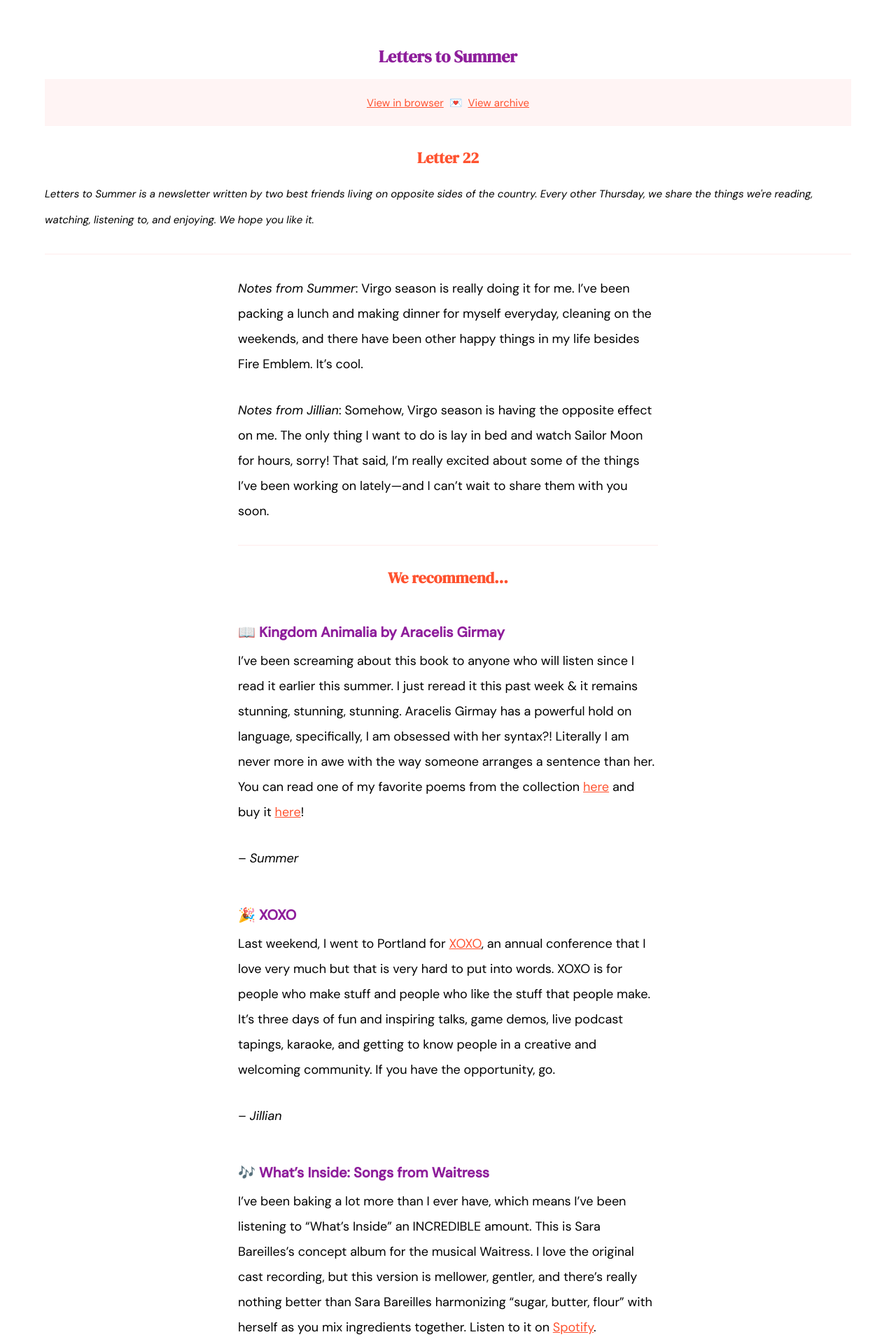
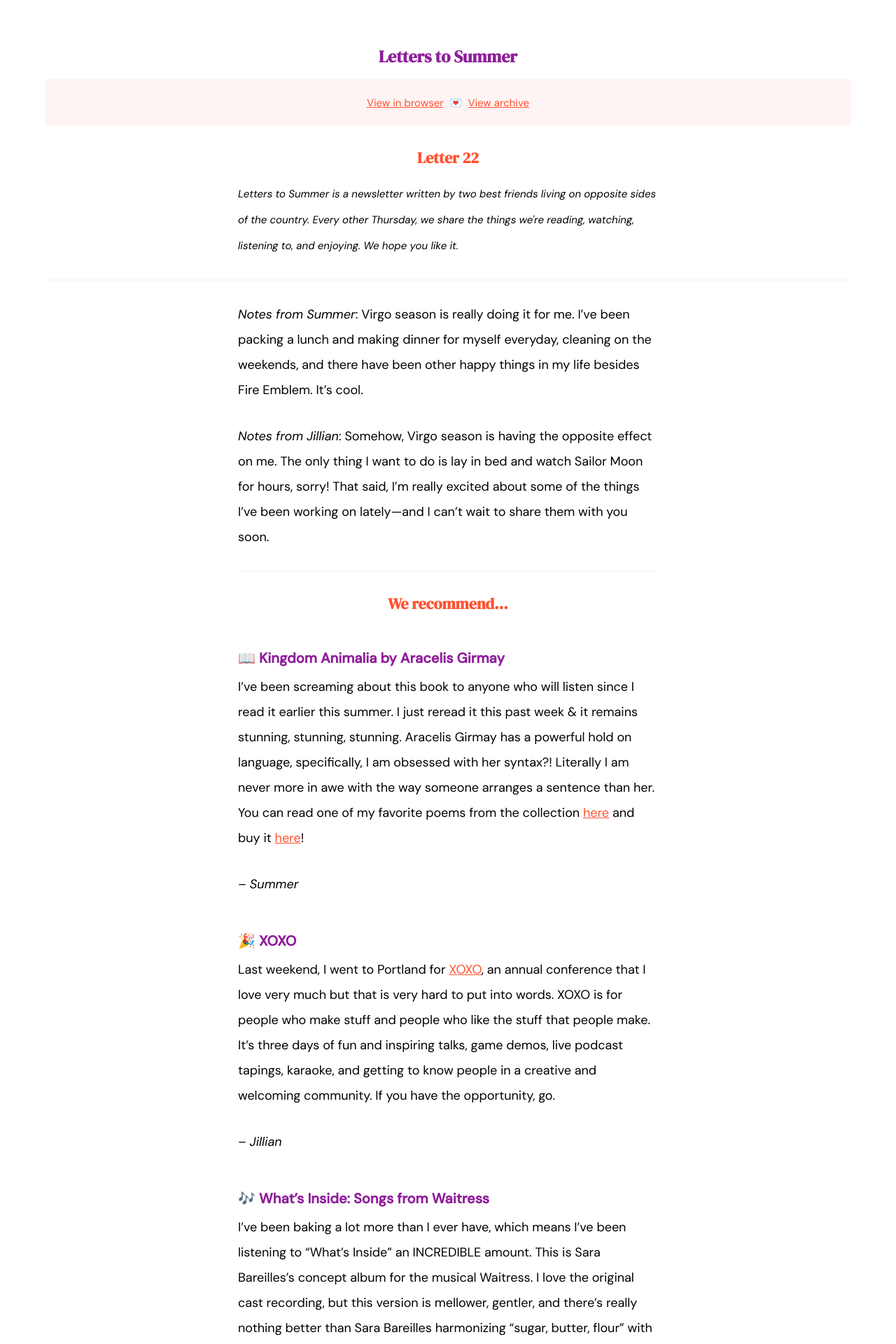
Before and after one commit to jilliangmeehan/letters-to-summer, a Jekyll site: the page built from emails/22.md, in a window 1280 px wide. Shown: the top 1920 px of the page at 70% size. Built offline with Jekyll 4.4.1, drawn with Linux system fonts in a browser that asks for light colours.

Commit message:
Update email.html

```diff
--- a/_layouts/email.html
+++ b/_layouts/email.html
@@ -69,7 +69,7 @@
       }
 
       .subscribe {
-        margin: 30px auto 0 auto;
+        margin: 30px auto;
         text-align: center;
       }
 
@@ -94,7 +94,7 @@
       <h1>Letters to Summer</h1>
       <p class="pink"><small><a href="#">View in browser</a>&nbsp; 💌 &nbsp;<a href="https://letterstosummer.com">View archive</a></small></p>
       <h2>{{ page.title }}</h2>
-      <p><small><em>Letters to Summer is a newsletter written by two best friends living on opposite sides of the country. Every other Thursday, we share the things we're reading, watching, listening to, and enjoying. We hope you like it.</em></small></p>
+      <p class="content"><small><em>Letters to Summer is a newsletter written by two best friends living on opposite sides of the country. Every other Thursday, we share the things we're reading, watching, listening to, and enjoying. We hope you like it.</em></small></p>
       <hr>
     </header>
     <div class="content">
@@ -102,7 +102,7 @@
     </div>
     <footer>
       <hr>
-      <p><small>Thanks for reading! If you liked this letter, please share it with your friends. If you want to read past letters, you can <a href="https://letterstosummer.com">visit our website.</a> We'll see you again in two weeks.</small></p>
+      <p class="content"><small>Thanks for reading! If you liked this letter, please share it with your friends. If you want to read past letters, you can <a href="https://letterstosummer.com">visit our website.</a> We'll see you again in two weeks.</small></p>
       <div class="subscribe">
         <a class="button" href="https://letterstosummer.com/subscribe">Subscribe</a>
       </div>
```
